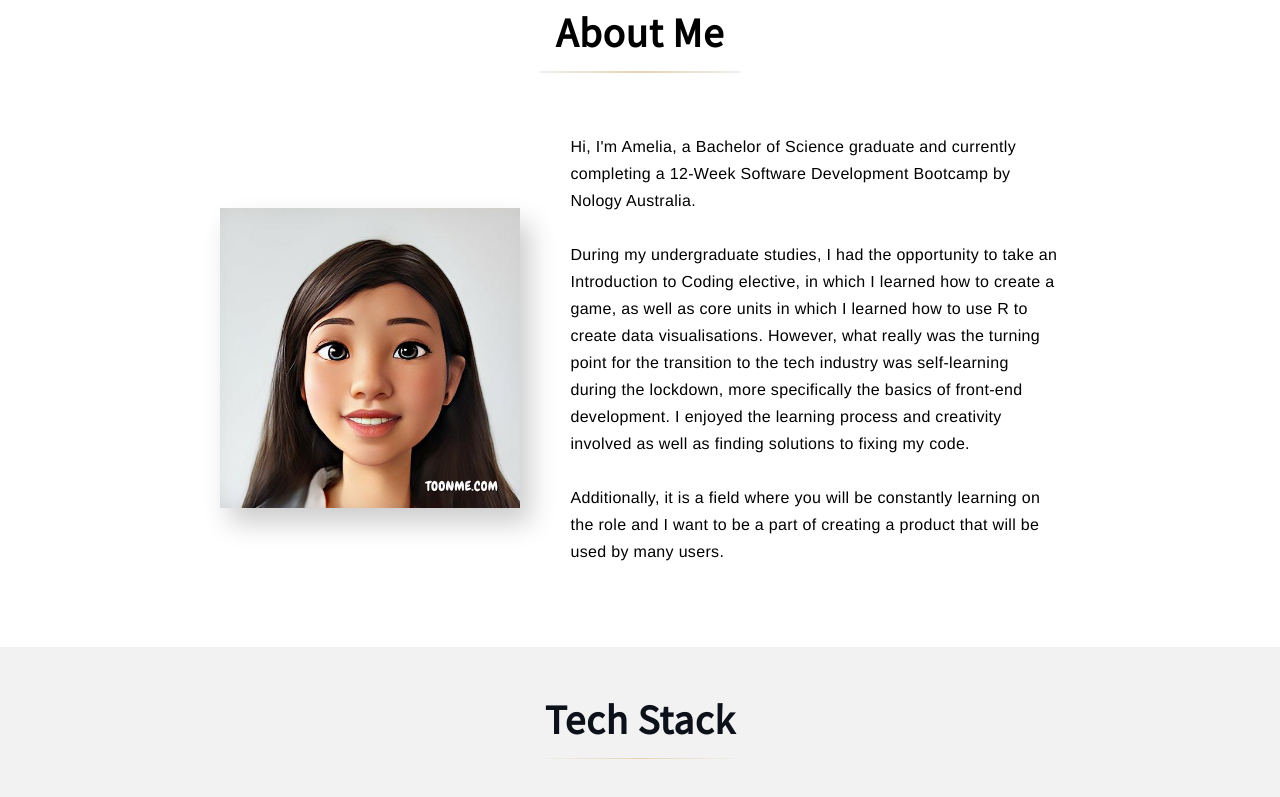
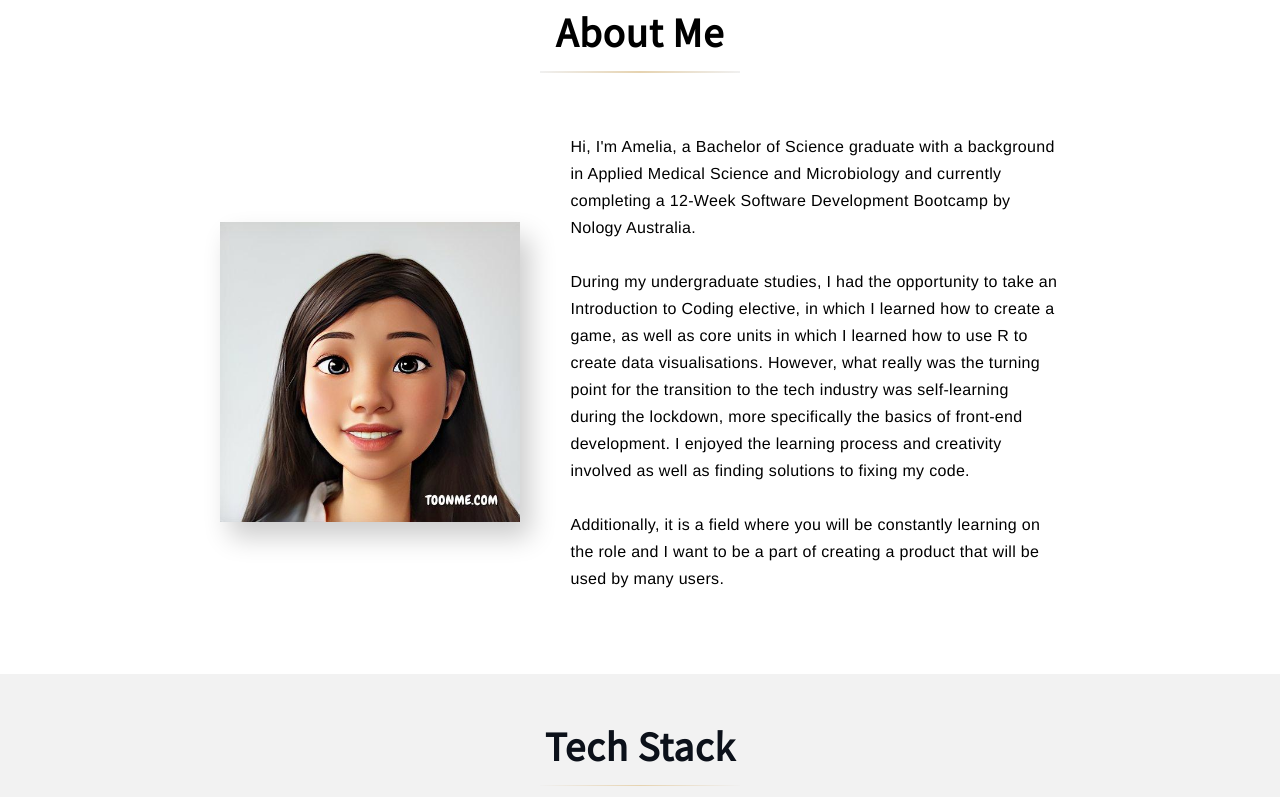
Before and after one commit to AmX3/Personal-Portfolio, a plain HTML site: page index.html in a window 1280 px wide. Shown: the part 840-1637 px from the top of the page. Drawn offline with Linux system fonts and the light colour scheme.

Commit message:
Minor changes to About

```diff
--- a/index.html
+++ b/index.html
@@ -111,9 +111,10 @@
                     </div>
                     <div class="about__para-box">
                         <p class="about__paragraph">
-                            Hi, I'm Amelia, a Bachelor of Science graduate and
-                            currently completing a 12-Week Software Development
-                            Bootcamp by Nology Australia.
+                            Hi, I'm Amelia, a Bachelor of Science graduate with
+                            a background in Applied Medical Science and
+                            Microbiology and currently completing a 12-Week
+                            Software Development Bootcamp by Nology Australia.
                         </p>
                         <p class="about__paragraph">
                             During my undergraduate studies, I had the
```
